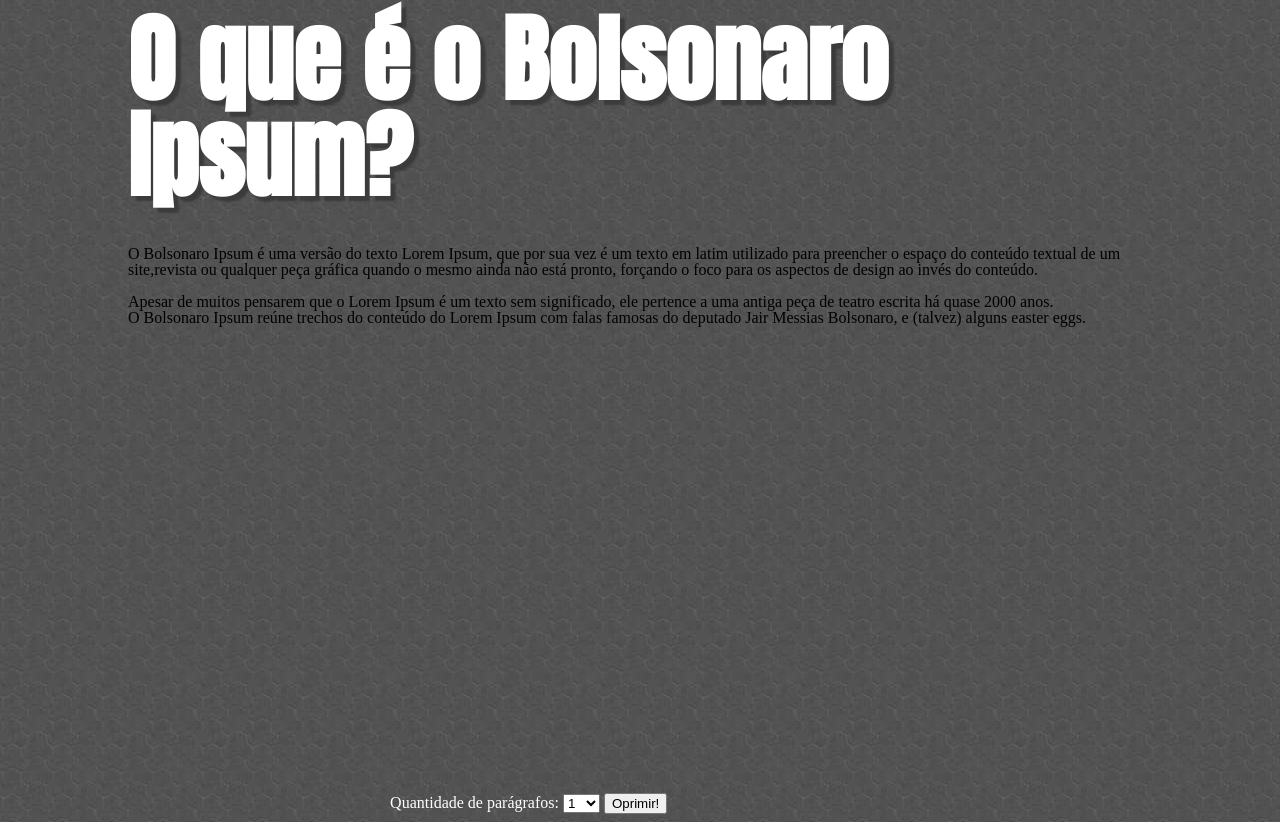
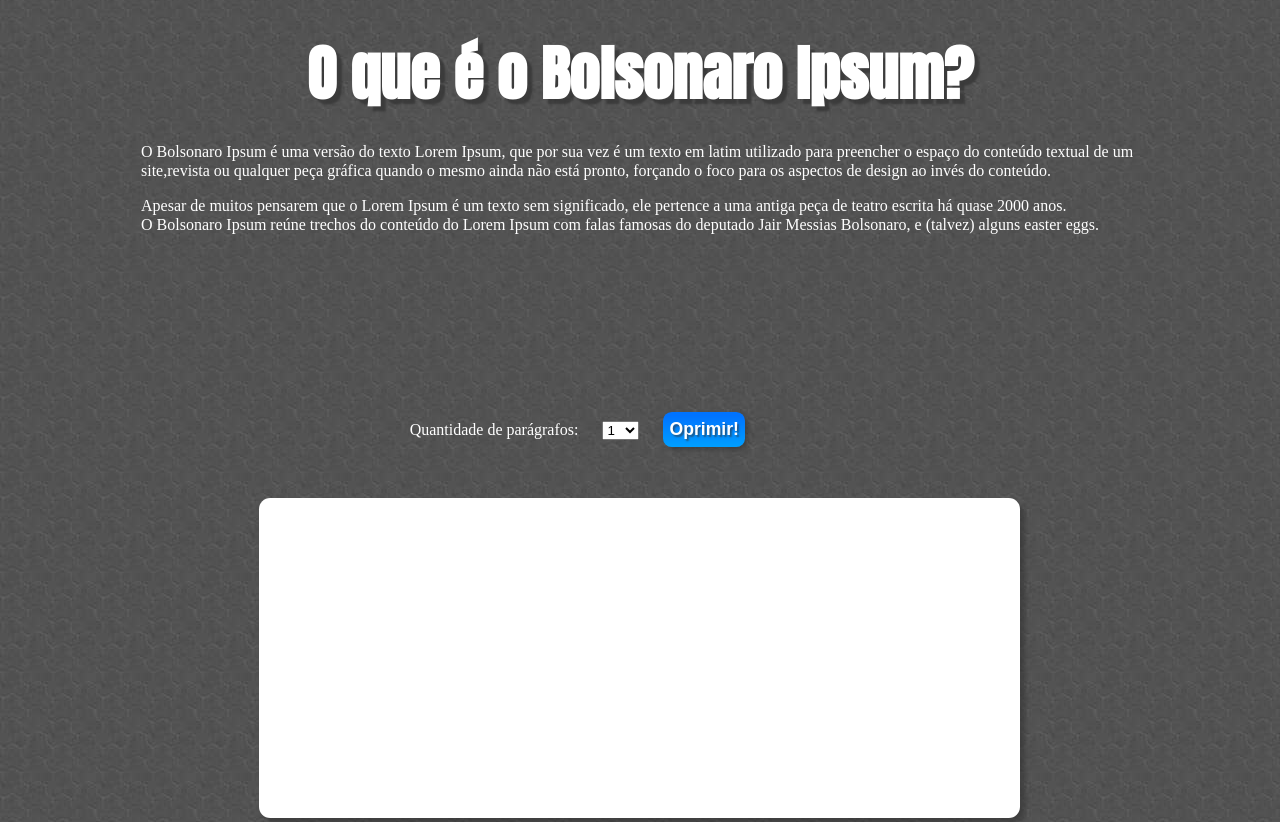
Before and after one commit to LucasPelegrino/bolsonaroipsum, a plain HTML site: page index.html in a window 1280 px wide. Shown: the part 807-1629 px from the top of the page. Drawn offline with Linux system fonts and the light colour scheme.

Commit message:
Projeto finalizado

```diff
--- a/css/style.scss
+++ b/css/style.scss
@@ -6,12 +6,8 @@ body{background-image: url("../imagens/textura.jpg");}
 
 #topo{margin: 0 auto;
 width: 100%;
-height: 100vh;
 text-align: center;}
 
-
-.section{width: 100%;
-height: 100vh;}
 
 #imgMito{ max-height: 70%;
 margin: 0 auto;}
@@ -55,8 +51,95 @@ margin: 0 auto;}
 
 
 
+    #segundaLinha{
+    margin-left: 0.5em;
+    margin-right: 0.5em;
+    margin-bottom: 1em;
+    margin-top: -5%;
+        #conteudoSegundaLinha{
+            p{
+                color: #fff;
+                font-size: 1em;
+                line-height: 1.2em;
+            }
+        }
+}
+
+   .titulo{
+       font-size: 2em;
+       text-align: center;
+   }
+   .subtitulo{
+       font-size: 1.5em;
+   }
+
+#terceiraLinha{
+    margin:10em 0.5em 1em 0.5em;
+
+    #conteudoTerceiraLinha{
+
+    }
+
+    #seletorQuantidade{
+        margin-left: 10%;
+        display: inline-block;
+    }
+
+   #seletorDeParagrafos{
+       margin-left: 1.5em;
+       margin-right: 1.5em;
+   }
+
+   #gerarTexto{
+       width: auto;
+       height: 2em;
+       color: #fff;
+       font-size: 1.1em;
+       font-weight: bold;
+       border-radius: 0.5em;
+       border: none;
+       margin-top: 1em;
+       margin-bottom: 2em;
+       text-shadow: 0.1em 0.1em 0.1em rgba(50,50,50,0.6);
+       background: linear-gradient(to bottom, #0073FF 10%,#009FFF);
+       box-shadow: 0.15em 0.15em 0.25em rgba(50,50,50,0.6);
+   }
+   #gerarTexto:hover{
+        background:linear-gradient(to bottom, #009FFF 10%, #33B2FF );
+        text-shadow: 0.1em 0.1em 0.1em rgba(50,50,50,0.6);
+   }
+
+}
+
+#quartaLinha{
+     #textoGerado{
+       width: 100%;
+       height: 20em;
+       background-color: #fff;
+       border-radius: 0.7em;
+       box-shadow: 5px 5px 5px rgba(50,50,50,0.6);
+       margin: 0 auto;
+       padding: 1em;
+       box-sizing: border-box;
+       overflow: auto;
+
+   }
+
+   margin-bottom: 20vh;
+}
+
+
+
 
 @media screen and (min-width:240px) and (max-width:479px){
+    #topo{
+        margin-bottom: 20vh;
+    }
+ #quartaLinha{
+     #textoGerado{
+         width: 80%;
+     }
+ }
 }
 
 
@@ -64,13 +147,54 @@ margin: 0 auto;}
 
 //tablets e telefones grandes
 @media screen and (min-width:480px) and (max-width:719px){
+    #topo{
+        margin-bottom: 30vh;
+    }
+       .titulo{
+       font-size: 2.75em;
+       text-align: center;
+   }
+   .subtitulo{
+       font-size: 1.5em;
+   }
 }
 
 
 
 //notebooks
-@media screen and (min-width:720px){}
+@media screen and (min-width:720px){
+    #topo{
+        margin-bottom: 30vh;
+    }
+
+       .titulo{
+       font-size: 3.75em;
+       text-align: center;
+   }
+   .subtitulo{
+       font-size: 2em;
+   }
+
+    #terceiraLinha{
+
+        #seletorQuantidade{
+            margin-left: 10%;
+            display: inline-block;
+        }
+
+    }
+}
 
 
 //pcs de tela maior
-@media screen and (min-width: 920px){}
+@media screen and (min-width: 920px){
+
+     #terceiraLinha{
+
+        #seletorQuantidade{
+            margin-left: 15%;
+            display: inline-block;
+        }
+
+    }
+}
--- a/index.html
+++ b/index.html
@@ -15,7 +15,7 @@
     <div class="container">
 
         <div class="linha">
-            <div id="topo" class="coluna colunaMed6 coluna12 colunaPeq2 center section">
+            <div id="topo" class="coluna colunaMed6 coluna12 colunaPeq2 center">
                 <h1 class="titulo"> Bolsonaro Ipsum</h1>
 
                 <img id="imgMito" class="responsiveImg" src="imagens/mitoXHDPI.png" alt="Imagem de Jair Bolsonaro #Bolsonaro2018">
@@ -29,7 +29,7 @@
 
 
         <div class="linha" id="segundaLinha">
-            <div class="coluna coluna12 colunaMed6 colunaPeq2 center section">
+            <div class="coluna coluna12 colunaMed6 colunaPeq2 center">
                 <div id="conteudoSegundaLinha">
                     <h1 class="titulo">O que é o Bolsonaro Ipsum?</h1> <br> <br>
                     <p>O Bolsonaro Ipsum é uma versão do texto Lorem Ipsum, que por sua vez é um texto em latim utilizado para
@@ -51,8 +51,9 @@
 
         <div class="linha" id="terceiraLinha">
 
-            <div class="coluna coluna6 colunaMed3 colunaPeq2 center section">
+            <div class="coluna coluna8 colunaMed4 colunaPeq2 center">
 
+                <div id="conteudoTerceiraLinha">
                 <div id="seletorQuantidade">
                     <span style="color: #fff">Quantidade de parágrafos: </span>
                     <select id="seletorDeParagrafos">
@@ -71,8 +72,14 @@
 
                     <button type="button" value="Oprimir" id="gerarTexto">Oprimir!</button>
                 </div>
+            </div>
+            </div>
+        </div>
+
+
+        <div class="linha" id="quartaLinha">
+            <div class="coluna coluna9 colunaMed4 colunaPeq2 center">
                 <div id="textoGerado"></div>
-
             </div>
         </div>
 
```
Also changed, not shown: css/style.css, 1 other file.
